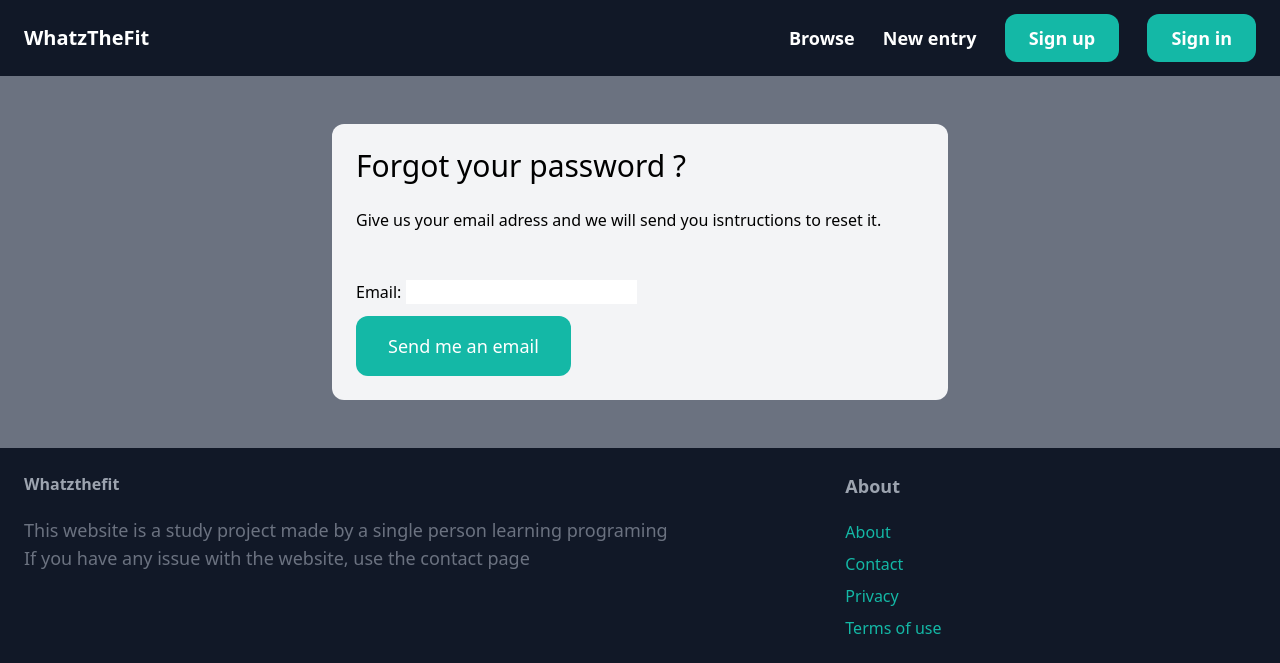
After one commit to Why-not-dx/whatzthefit, a Django app: page /password-reset/ in a window 1280 px wide. The commit adds this page. Shown: the top 663 px of the page. Run offline with Django 4.2, Linux system fonts and the light colour scheme; some libraries are stand-ins or nearby versions.

Commit message:
added password reset system and protecte secret key and mail acces with environment variables

```diff
--- a/core/templates/core/abouts.html
+++ b/core/templates/core/abouts.html
@@ -27,7 +27,7 @@
                 Projects on stand by are :
                     <ul class="list-disc ml-6 text-gray-500 font-medium">
                         <li>Adding information about the users to make the grading system more meaningful by considering factors like height, weight, or other data.</li>
-                        <li>More information about the items is also interesting. Is it see-through? Very short? Maybe it's itchy?</li>
+                        <li>More information about the items is also interesting. Is it see-through? Very short? Maybe it's itchy or stretches a lot ?</li>
                     </ul>
 
             </p>
--- a/core/templates/core/account.html
+++ b/core/templates/core/account.html
@@ -7,6 +7,7 @@
         <h2 class="mb-12 text-gray-900 text-3xl text-center">{{ request.user.username }}</h2>
 
         <div class='p-6 bg-gray-200 rounded-xl'>
+            <p class="text-white bg-teal-500">The website is in beta version, account functionnality will be added with time</p>
             <p class="text-gray-500"><strong>Change my username</strong></p>
             <p class="text-gray-500"><strong>Change my email</strong></p>
             <p class="text-gray-500"><strong>Change my password</strong></p>
--- a/core/templates/core/browse.html
+++ b/core/templates/core/browse.html
@@ -13,8 +13,10 @@
             </form>
 
             <hr class ="my-6" >
+
             <form action="." method="GET">
                 {% csrf_token %}
+                <div class="space-y-4">
                     <div class="text-gray-600">
                         <label class = "inline-block mb-2">Category</label><br>
                         {{ form.category }}
@@ -28,7 +30,7 @@
                         {{ form.body}}
                     </div>
                     <button class='mt-4 py-4 px-8 text-lg bg-teal-500 hover:bg-teal-700 rounded-xl text-white'>Search</button>
-
+                </div>
             <hr class ="my-6" >
 
             <ul>
@@ -63,7 +65,6 @@
 
                             <div class="p-6 bg-white rounded-b-xl">
                                 <h2 class="text-2xl">{{item.name}}</h2>
-                                <p class="text-gray-500">Fitmeter: </p>
                             </div>
 
                         </a>
--- a/core/templates/core/login.html
+++ b/core/templates/core/login.html
@@ -31,8 +31,9 @@
             {% endif %}
 
             <button class='py-4 px-8 text-lg bg-teal-500 hover:bg-teal-700 rounded-xl text-white'>Submit</button>
+            <a href="{% url 'password_reset'%}" class="text-blue-500 hover:text-teal-500 px-8">Forgot your password ?</a>
+        </form>
 
-        </form>
 
 
     </div>
--- a/core/templates/core/welcome.html
+++ b/core/templates/core/welcome.html
@@ -4,7 +4,7 @@
 
 {% block content %}
     <div class="mt-6 px-6 py-12 bg-gray-200 rounded-xl">
-        <h2 class="mb-12 text-2xl text-center">Newest items</h2>
+        <h2 class="mb-12 text-3xl text-center font-bold text-teal-500">Newest items</h2>
 
         <div class="flex flex-wrap">
             {% for item in items  %}
@@ -23,7 +23,6 @@
 
                         <div class="p-6 bg-white rounded-b-xl">
                             <h2 class="text-2xl">{{item.name}}</h2>
-                            <p class="text-gray-500">Fitmeter: </p>
                         </div>
 
                     </a>
--- /dev/null
+++ b/fitweb/templates/fitweb/password_reset.html
@@ -0,0 +1,23 @@
+{% extends "core/base.html" %}
+
+{% block title %}Password reset{% endblock title %}
+
+{% block content %}
+    <div class="w-1/2 my-6 mx-auto p-6 bg-gray-100 rounded-xl">
+        <h1 class="mb-6 text-3xl">Forgot your password ? </h1>
+        <p class="mb-6 ">Give us your email adress and we will send you isntructions to reset it.</p>
+        <br>
+        <form method="POST">
+            {% csrf_token %}
+
+            <div class="mb-3">
+                {{ form.as_p}}
+            </div>
+
+            <input type="submit" value ="Send me an email" class='py-4 px-8 text-lg bg-teal-500 hover:bg-teal-700 rounded-xl text-white'>
+
+        </form>
+    </div>
+
+
+{% endblock content %}
--- a/fitweb/urls.py
+++ b/fitweb/urls.py
@@ -18,11 +18,33 @@ from django.contrib import admin
 from django.urls import path, include
 from django.conf.urls.static import static
 from django.conf import settings
+from django.contrib.auth import views as auth_views
 
 urlpatterns = [
     path('admin/', admin.site.urls),
     path("", include("core.urls")),
     path("items", include("items.urls")),
-    path("__debug__/", include("debug_toolbar.urls"))
-]+ static(settings.MEDIA_URL, document_root = settings.MEDIA_ROOT)
+    path("__debug__/", include("debug_toolbar.urls")),
+    path('', include('django.contrib.auth.urls')),
+    path("password-reset/",
+         auth_views.PasswordResetView.as_view(
+             template_name="fitweb/password_reset.html"
+             ),
+             name="password_reset"),
+    path("password-reset/done/",
+         auth_views.PasswordResetDoneView.as_view(
+             template_name="fitweb/password_reset_done.html"
+             ),
+             name="password_reset_done"),
+    path("password-reset/confirm/<uidb64>/<token>/",
+         auth_views.PasswordResetConfirmView.as_view(
+             template_name="fitweb/password_reset_confirm.html"
+             ),
+             name="password_reset_confirm"),
+    path("password-reset/complete/",
+         auth_views.PasswordResetCompleteView.as_view(
+             template_name="fitweb/password_reset_complete.html"
+             ),
+             name="password_reset_complete"),
+] + static(settings.MEDIA_URL, document_root = settings.MEDIA_ROOT)
 # Carefull don't keep for the final version -> link to online data base
--- a/items/forms.py
+++ b/items/forms.py
@@ -22,6 +22,13 @@ class NewItemForm(forms.Form):
             else:
                 raise forms.ValidationError(_('File type is not supported'))
             return image
+
+    def no_url_check(text):
+        if "http://" in text or "https://" in text or "www." in text:
+            raise forms.ValidationError("As a safety measure, we don't allow urls in the description. Please remove it and try again.")
+        else:
+            return text
+
     name = forms.CharField(
         max_length=255,
         widget=forms.TextInput(attrs={"class": INPUT_CLASSES})
@@ -40,6 +47,7 @@ class NewItemForm(forms.Form):
         widget=forms.Select(attrs={"class": INPUT_CLASSES})
         )
     details = forms.CharField(
+        validators=[no_url_check],
         required=False,
         widget=forms.Textarea(attrs={"class": INPUT_CLASSES})
         )
```
Also changed, not shown: fitweb/settings.py (+11 -2 lines), fitweb/templates/fitweb/password_reset_complete.html (added, +14 -0 lines), fitweb/templates/fitweb/password_reset_confirm.html (added, +27 -0 lines), fitweb/templates/fitweb/password_reset_done.html (added, +11 -0 lines), db.sqlite3.
